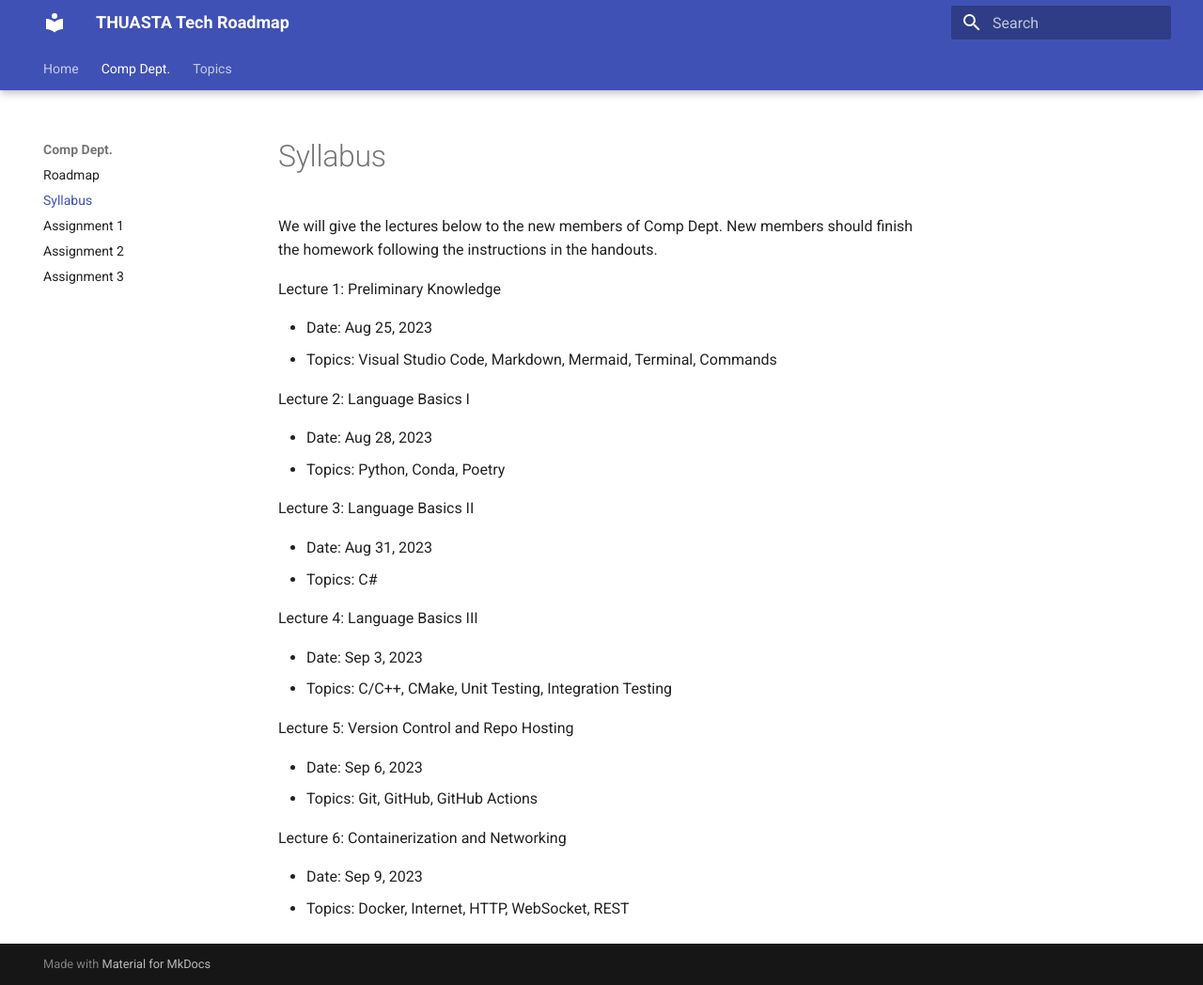
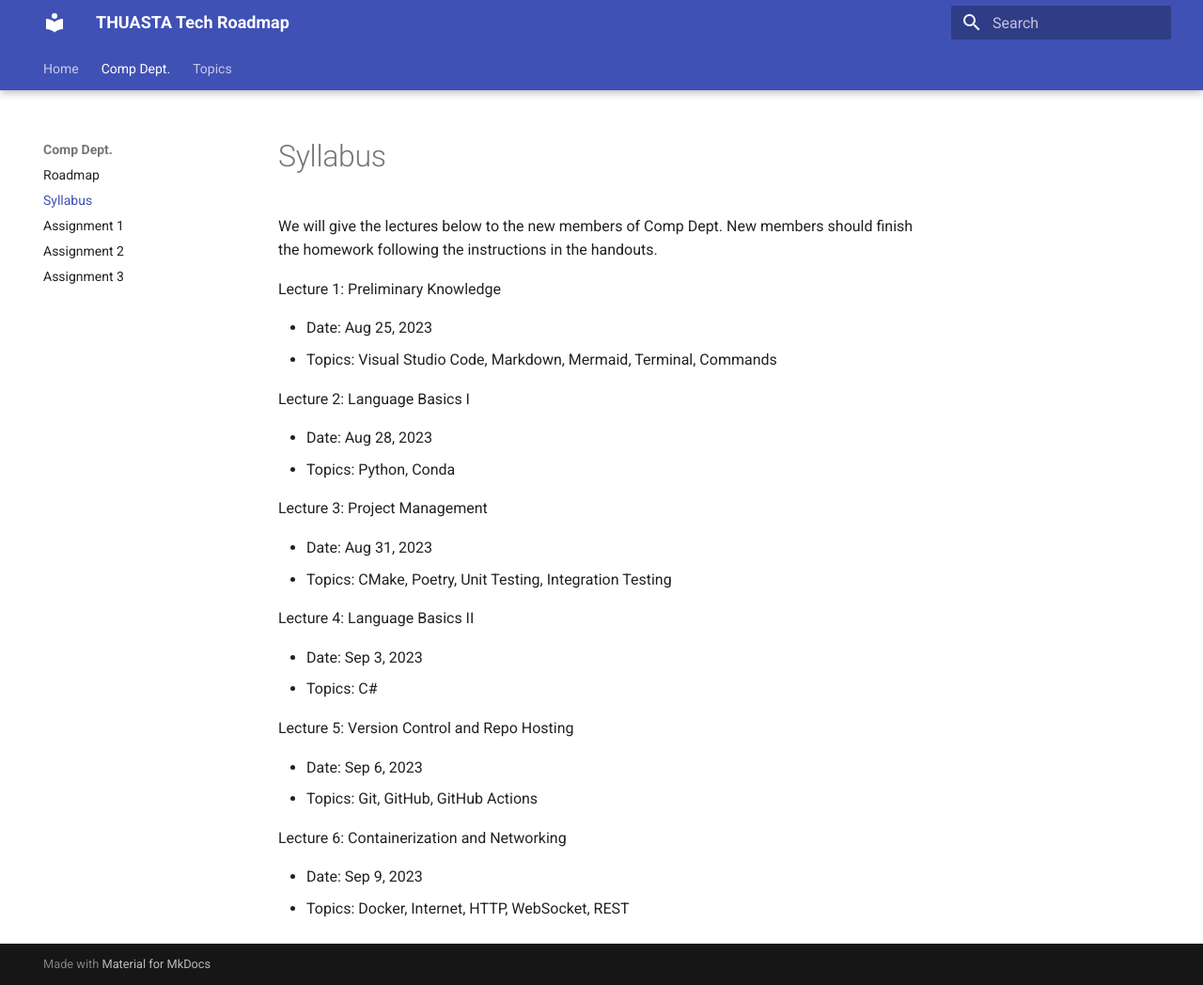
Before and after one commit to THUASTA/TechRoadmap, an MkDocs documentation site: the page built from docs/comp_dept/syllabus.md, in a window 1280 px wide and 1048 px high. Shown: the whole window at 94% size. Built offline with MkDocs 1.6.1 and Material for MkDocs 9.7.7, drawn with Linux system fonts in a browser that asks for light colours.

Commit message:
Update syllabus.md

```diff
--- a/docs/comp_dept/syllabus.md
+++ b/docs/comp_dept/syllabus.md
@@ -10,17 +10,17 @@ Lecture 1: Preliminary Knowledge
 Lecture 2: Language Basics I
 
 - Date: Aug 28, 2023
-- Topics: Python, Conda, Poetry
+- Topics: Python, Conda
 
-Lecture 3: Language Basics II
+Lecture 3: Project Management
 
 - Date: Aug 31, 2023
-- Topics: C#
+- Topics: CMake, Poetry, Unit Testing, Integration Testing
 
-Lecture 4: Language Basics III
+Lecture 4: Language Basics II
 
 - Date: Sep 3, 2023
-- Topics: C/C++, CMake, Unit Testing, Integration Testing
+- Topics: C#
 
 Lecture 5: Version Control and Repo Hosting
 
```
